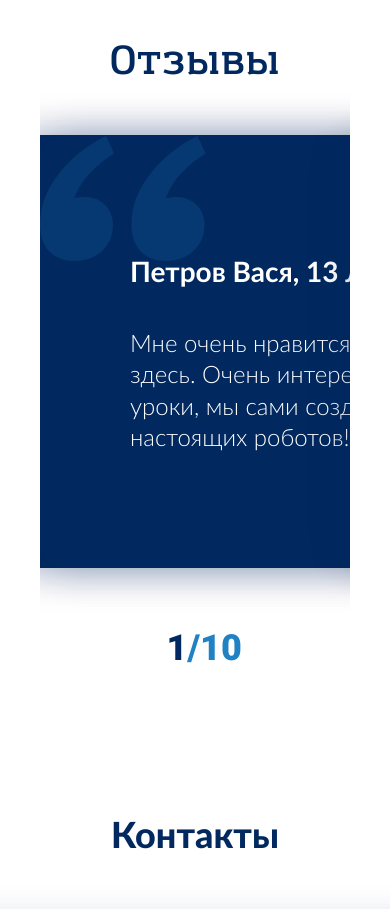
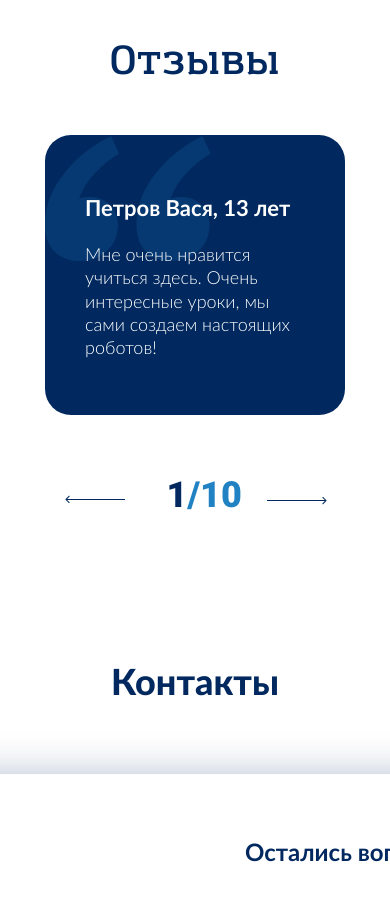
Before and after one commit to krionick97/robotec, a plain HTML site: page index.html in a window 390 px wide. Shown: the part 5000-5909 px from the top of the page. Drawn offline with nearby package versions, Linux system fonts and the light colour scheme; files whose address does not match are found by name.

Commit message:
Responsive Reviews

```diff
--- a/sass/_reviews.sass
+++ b/sass/_reviews.sass
@@ -52,7 +52,7 @@
 .arrow
   position: absolute
   width: 10.4em
-  height: 3.2em
+  height: 3em
   bottom: -5em
   z-index: 2
   background-repeat: no-repeat
@@ -60,10 +60,58 @@
   &:hover
     cursor: pointer
   &_prev
-    left: 0
-    transform: translateX(46em)
+    left: 50%
+    transform: translateX(-19.7em)
     background-image: url('../img/arrow_left.svg')
   &_next
-    right: 0
-    transform: translateX(-46.2em)
-    background-image: url('../img/arrow_right.svg')
+    left: 50%
+    background-image: url('../img/arrow_left.svg')
+    transform: rotate(180deg) translateX(-8.6em)
+
+/* ------------------------------------------------------------------- */
+/* Reveiws Responsive */
+
+
+@media (max-width: 992px)
+  .reviews
+    &__photo
+      box-shadow: none
+
+@media (max-width: 890px)
+  .reviews
+    &__photo
+      background-image: none
+      width: 49em
+
+@media (max-width: 580px)
+  .arrow
+    width: 6em
+    &_prev
+      transform: translateX(-13em)
+    &_next
+      transform: rotate(180deg) translateX(-7.2em)
+  .reviews
+    &__content
+      padding: 8em 7em
+    &__photo
+      width: 40em
+
+@media (max-width: 485px)
+  .reviews
+    &__content
+      padding: 6em 4em
+    &__photo
+      width: 30em
+      height: 28em
+    &__subtitle
+      font-size: 2.2em
+      margin-bottom: 1em
+    &__text
+      font-size: 1.8em
+
+@media (max-width: 380px)
+  .reviews
+    &__content
+      padding: 4em 3em
+    &__photo
+      width: 23.6em
```
Also changed, not shown: css/main.css.
